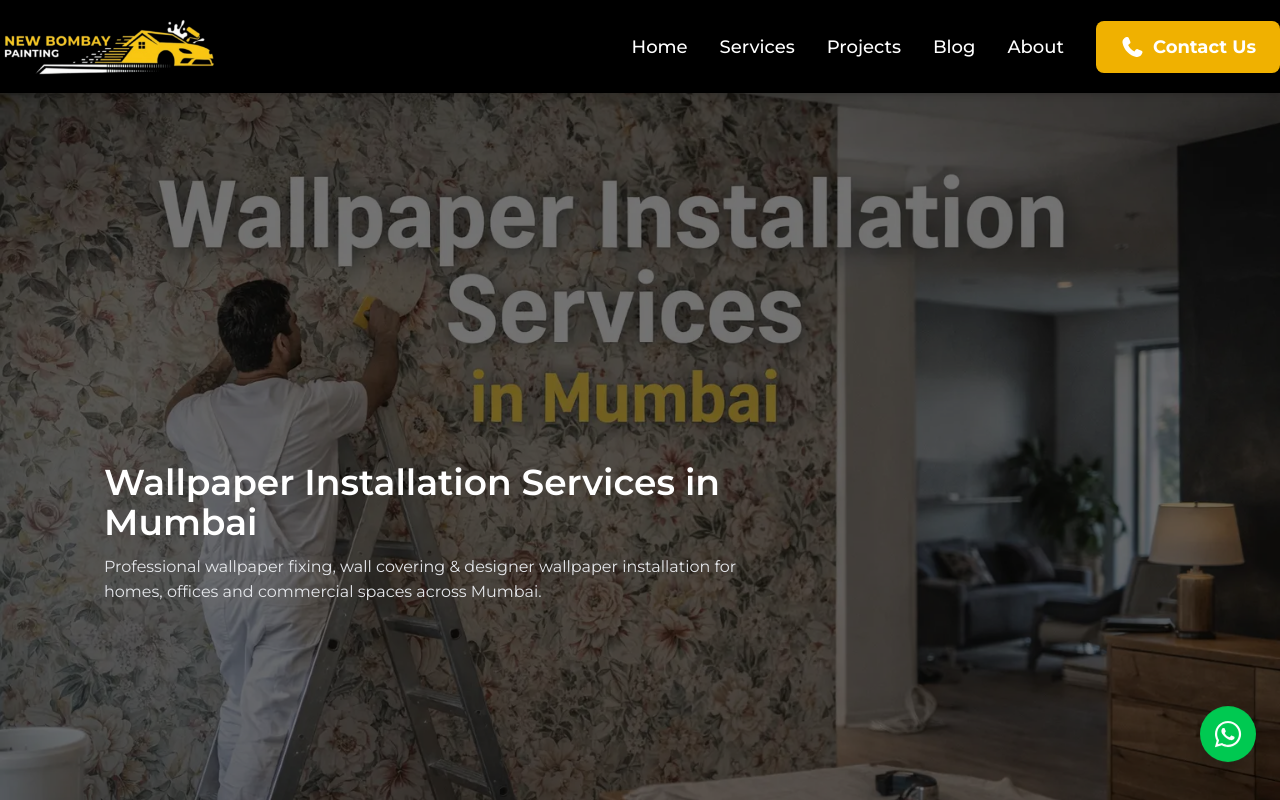
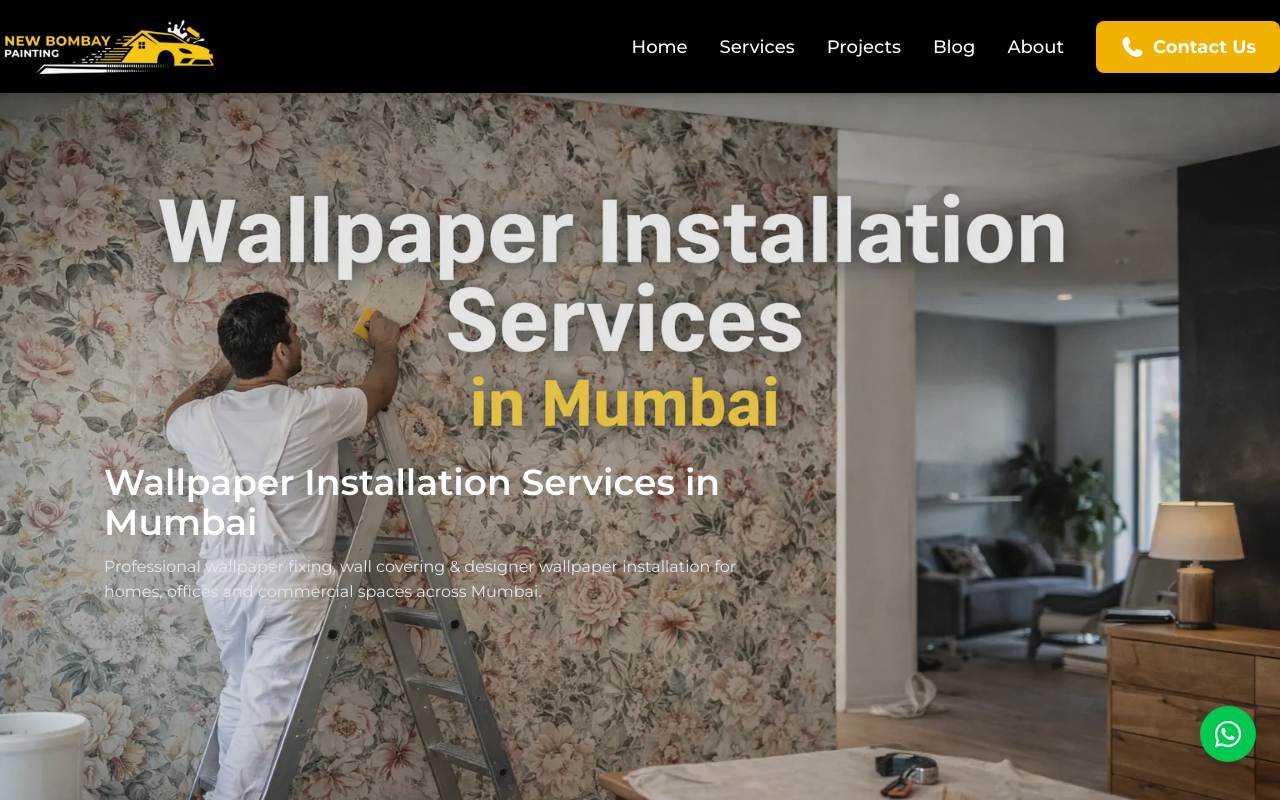
Before and after one commit to Ahil-Waseem/New-Bombay-Painting, a React (Vite) app: page /wallpaper in a window 1280 px wide. Shown: the top 800 px of the page. Built offline with nearby package versions, Linux system fonts and the light colour scheme.

Commit message:
added url of new services in sitemap

```diff
--- a/src/pages/Wallpaper.jsx
+++ b/src/pages/Wallpaper.jsx
@@ -11,15 +11,15 @@ function Wallpaper() {
         <img
           src={bannerDesktop}
           alt="Wallpaper Installation Services in Mumbai"
-          className="hidden sm:block w-full h-full object-cover"
+          className="hidden sm:block w-full h-full object-fit-center"
         />
         <img
           src={bannerMobile}
           alt="Wallpaper Installation Services in Mumbai"
-          className="sm:hidden w-full h-full object-cover"
+          className="sm:hidden w-full h-full object-fit-center"
         />
 
-        <div className="absolute inset-0 bg-black/55 flex items-center">
+        <div className="absolute inset-0 bg-black/10 flex items-center">
           <div className="px-6 mt-20 md:px-26 max-w-4xl">
             <h1 className="text-2xl sm:text-3xl md:text-4xl font-bold text-white">
               Wallpaper Installation Services in Mumbai
```
Also changed, not shown: 1 other file (tests, documents, lock files or other folders).
